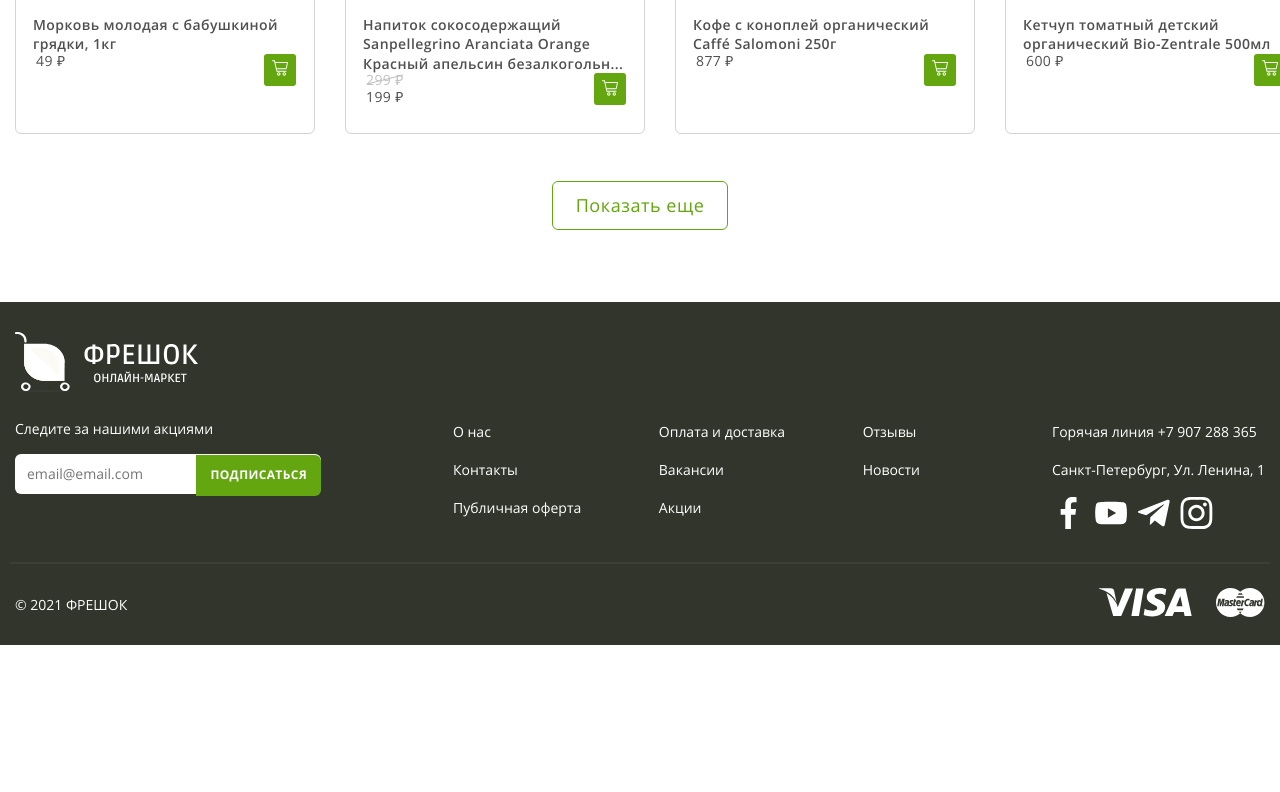
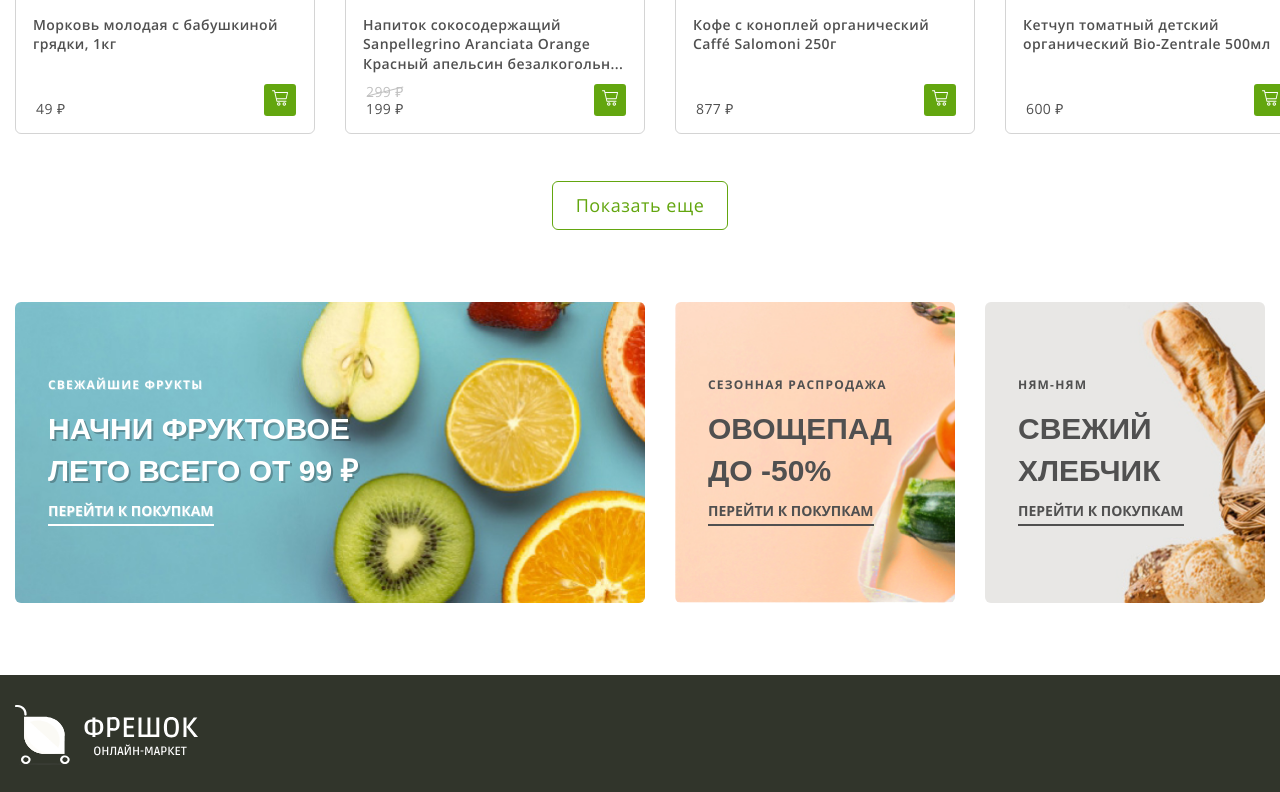
Before and after one commit to Fing0r/shop, a website: page app/index.html in a window 1280 px wide. Shown: the part 1849-2641 px from the top of the page. Before the commit the page ends 2494 px from the top, so only its background shows below. Drawn offline with nearby package versions, Linux system fonts and the light colour scheme; files that its build step writes are made by us from their sources; files whose address does not match are found by name.

Commit message:
add section promo-banners

```diff
--- a/app/index.html
+++ b/app/index.html
@@ -526,6 +526,44 @@
       </div>
     </div>
   </section>
+
+  <div class="section promo-banners">
+    <h2 class="visually-hidden">
+      свежее предложение
+    </h2>
+    <div class="container">
+      <ul class="promo-banners__items">
+        <li class="promo-banners__item promo-banners__item--fruits" style="background-image: url(images/banners/fruits.jpg);">
+          <h4 class="promo-banners__subtitle">
+            свежайшие фрукты
+          </h4>
+          <h3 class="promo-banners__title promo-banners__title--fruits">
+            начни фруктовое лето всего от 99 ₽
+          </h3>
+          <a class="promo-banners__link promo-banners__link--fruits" href="#">перейти к покупкам</a>
+        </li>
+        <li class="promo-banners__item" style="background-image: url(images/banners/veg.jpg);">
+          <h4 class="promo-banners__subtitle">
+            сезонная распродажа
+          </h4>
+          <h3 class="promo-banners__title">
+            овощепад до -50%
+          </h3>
+          <a class="promo-banners__link" href="#">перейти к покупкам</a>
+        </li>
+        <li class="promo-banners__item" style="background-image: url(images/banners/bread.jpg);">
+          <h4 class="promo-banners__subtitle">
+            ням-ням
+          </h4>
+          <h3 class="promo-banners__title">
+            свежий хлебчик
+          </h3>
+          <a class="promo-banners__link" href="#">перейти к покупкам</a>
+        </li>
+      </ul>
+    </div>
+  </div>
+
 </main>
 
 <footer class="footer">
@@ -691,6 +729,7 @@
 </footer>
 
 <script src="js/main.min.js"></script>
+<script async="" src="/browser-sync/browser-sync-client.js?v=2.23.6"></script>
 </body>
 
 </html>
--- a/app/scss/style.scss
+++ b/app/scss/style.scss
@@ -444,14 +444,11 @@
 
 .product-card {
   max-width: 300px;
-  min-height: 409px;
   border: 1px solid rgba($black-400, 0.2);
   border-radius: 6px;
   transition: border-color 0.3s;
-  padding: 56px 0 18px;
+  padding: 56px 0 17px;
   position: relative;
-  // display: inline-flex;
-  flex-direction: column;
   text-align: left;
 
   &:hover {
@@ -476,8 +473,7 @@
     padding: 3px 6px;
     color: $white;
     border-radius: 6px;
-    // display: inline-flex;
-    // align-items: start;
+
 
     &--new {
       background-color: $green-900;
@@ -517,13 +513,15 @@
     font-size: 14px;
     font-weight: 600;
     padding: 0 17px;
-    margin-bottom: auto;
+    margin-bottom: 9px;
+    min-height: 60px;
   }
 
   &__info {
     padding: 0 18px 0 20px;
     display: flex;
     justify-content: space-between;
+    align-items: flex-end;
   }
 
   &__offers {
@@ -564,6 +562,74 @@
       padding: 0;
       transform: translateX(0);
     }
+  }
+}
+
+.promo-banners {
+  color: $dark-500;
+  text-transform: uppercase;
+  @extend %opensans;
+  font-weight: 700;
+  letter-spacing: 0;
+
+  &__items {
+    display: grid;
+    grid-template-columns: 630px 1fr 1fr;
+    grid-gap: 30px;
+
+  }
+
+  &__item {
+    background-size: cover;
+    background-repeat: no-repeat;
+    border-radius: 6px;
+    padding: 77px 33px 82px;
+
+    &--fruits {
+      color: $white;
+      text-shadow: 1px 1px 0 rgba($white, 0.25);
+    }
+  }
+
+  &__subtitle,
+  &__link {
+    line-height: 1;
+  }
+
+  &__subtitle {
+    font-size: 12px;
+    letter-spacing: 0.1em;
+    margin-bottom: 17px;
+
+  }
+
+  &__title {
+    max-width: 160px;
+    font-size: 30px;
+    margin-bottom: 9px;
+    @extend %ruda;
+    font-weight: 600;
+
+    &--fruits {
+      max-width: 352px;
+      text-shadow: 2px 2px 0 rgba($black, 0.25);
+      //поставил цвет $black, хотя в фигме $white. но визуально видно, что он не правильный
+    }
+  }
+
+  &__link {
+    border-bottom: 2px solid $dark-500;
+    padding-bottom: 4px;
+    transition: opacity 0.3s;
+
+    &--fruits {
+      border-bottom: 2px solid $white;
+    }
+
+    &:hover {
+      opacity: 0.6;
+    }
+
   }
 }
 
```
Also changed, not shown: app/images/banners/bread.jpg (added), app/images/banners/fruits.jpg (added), app/images/banners/veg.jpg (added), app/images/sponsors/cocacola.svg (added), app/images/sponsors/dr_pepper.svg (added), app/images/sponsors/fanta.svg (added), app/images/sponsors/pepsi.svg (added), app/images/sponsors/redbull.svg (added), app/images/sponsors/sprite.svg (added), app/scss/_vars.scss (line endings or trailing spaces). Lines whose indentation alone changed are shown as unchanged.
